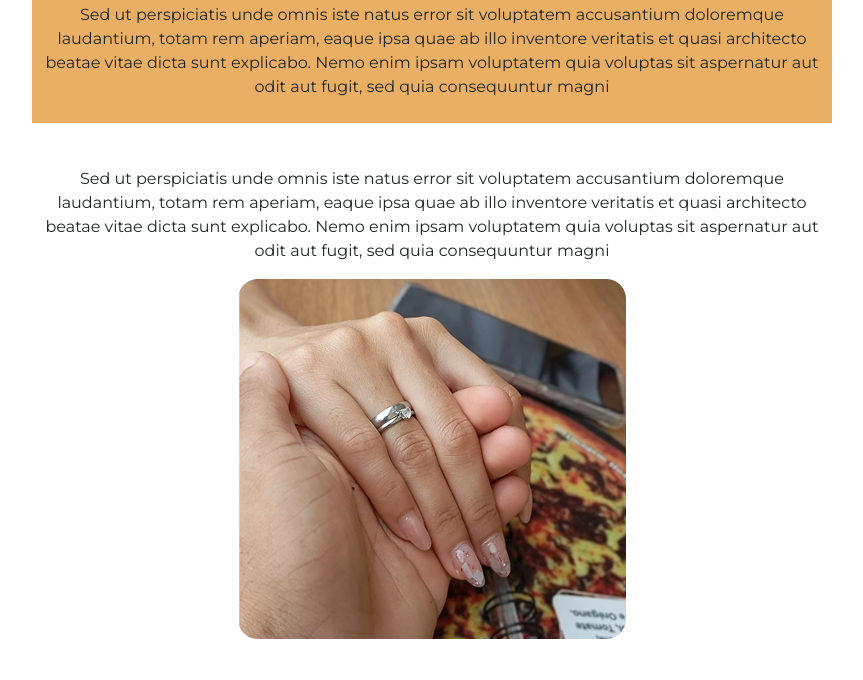
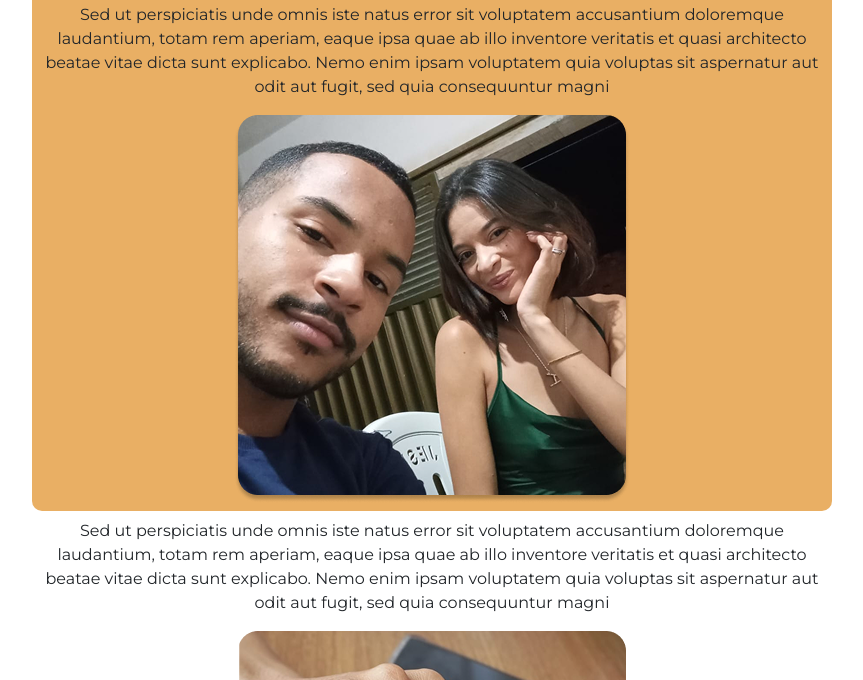
Before and after one commit to Pedro0911/aniversario, a plain HTML site: page index.html in a window 1280 px wide. Shown: the part 61-741 px from the top of the page, without its empty margins (208-1071 px from the left). Drawn offline with nearby package versions, Linux system fonts and the light colour scheme.

Commit message:
meu segundo commit

```diff
--- a/css/style.css
+++ b/css/style.css
@@ -19,6 +19,9 @@ main{
     display: flex;
     flex-direction: column;
     align-items: center;
+
+    border-bottom-right-radius: 10px;
+    border-bottom-left-radius: 10px;
 }
 
 main h1{
@@ -35,7 +38,7 @@ section{
 
     margin: auto;
 
-    margin-top: 36px;
+    margin-bottom: 26px;
 
     min-width: 320px;
     max-width: 800px;
--- a/index.html
+++ b/index.html
@@ -35,7 +35,7 @@
             voluptatem quia voluptas sit aspernatur aut odit aut
             fugit, sed quia consequuntur magni</p>
 
-            <img src=imagens/pedro_lanny.png" class='imgChamada' alt="">
+            <img src="imagens/pedro_lanny.png" class='imgChamada' alt="">
     </main>
 
     <section>
```
